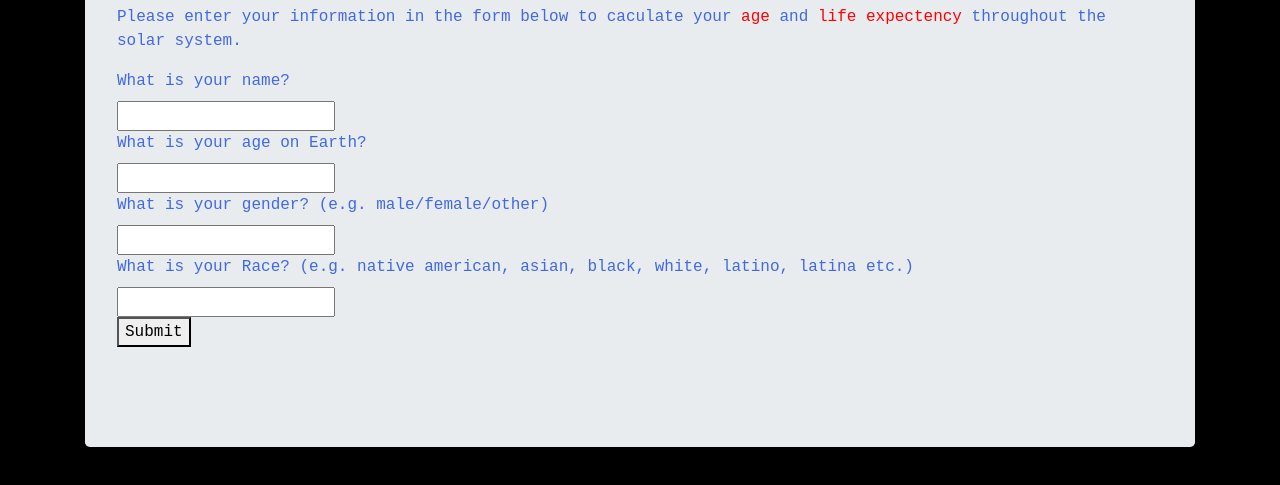
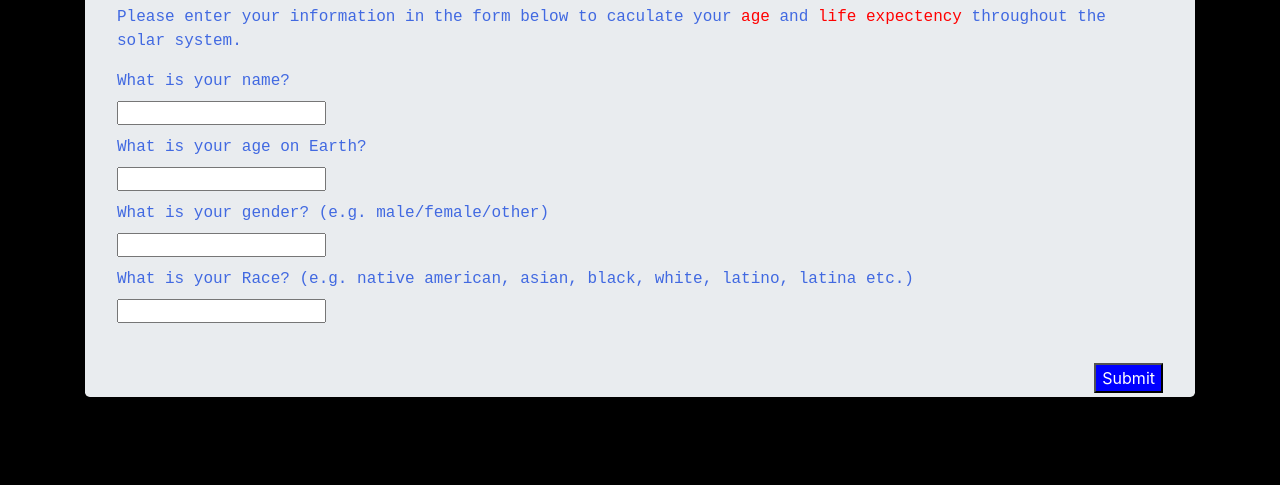
Before and after one commit to FaisalRana/Project5, a website built with webpack: page src/index.html in a window 1280 px wide. Shown: the part 213-698 px from the top of the page. Built offline with nearby package versions, Linux system fonts and the light colour scheme.

Commit message:
fixed css, all tests passing

```diff
--- a/src/css/styles.css
+++ b/src/css/styles.css
@@ -14,12 +14,26 @@ body {
 
 input {
   display:block;
+  width: 20%;
+  height: 20%;
+  margin-bottom: 10px;
 }
 #yellow {
   color:rgb(255, 0, 0);
 }
 #response {
-  color:red;
+  color:rgb(0, 255, 21);
+  background-color: black;
   font-weight:bold;
   padding-top:20px;
+  display:hide;
 }
+
+button {
+  background-color: blue;
+  color:white;
+  font-family: -apple-system, BlinkMacSystemFont, 'Segoe UI', Roboto, Oxygen, Ubuntu, Cantarell, 'Open Sans', 'Helvetica Neue', sans-serif;
+  float: right;
+  margin-top: 30px;
+  size: 20px;
+}
--- a/src/person.js
+++ b/src/person.js
@@ -68,10 +68,10 @@ export default class Person {
     let timeLeftVenus = ( (this.lifeExpectency * .62) - venusAge).toFixed(2);
     let timeLeftJupiter = ((this.lifeExpectency * 11.86) - jupiterAge).toFixed(2);
     if (timeLeftEarth < 0) {
-      let concactedTime = `Congratulations! You have lived ${Math.abs(timeLeftEarth)} years longer than expected on earth.`;
+      let concactedTime = `WHOA! You have lived ${Math.abs(timeLeftEarth)} years longer than expected on earth.`;
       return concactedTime;
     } else {
-      let concactedTime = ` Good news! You have: ${timeLeftEarth} years left on Earth, ${timeLeftMercury} years left on Mercury, ${timeLeftVenus} years left on Venus, ${timeLeftMars} years left on Mars, ${timeLeftJupiter} years left on Jupiter.`;
+      let concactedTime = ` Good news! You have: ${timeLeftEarth} years left on Earth, ${timeLeftMercury} years left on Mercury, ${timeLeftVenus} years left on Venus, ${timeLeftMars} years left on Mars, and ${timeLeftJupiter} years left on Jupiter.`;
       return concactedTime;
     }
   }
```
Also changed, not shown: src/index.html (+2 -2 lines).
